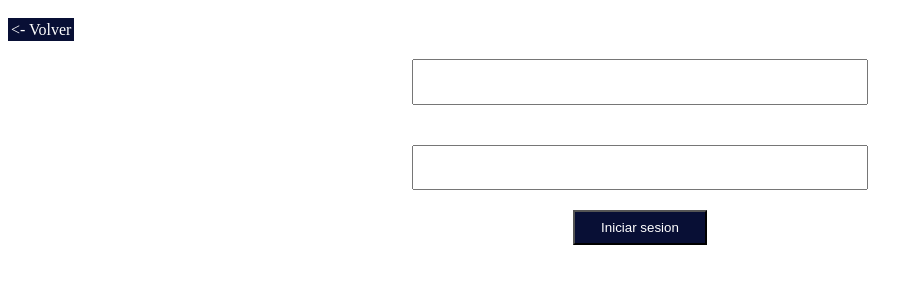
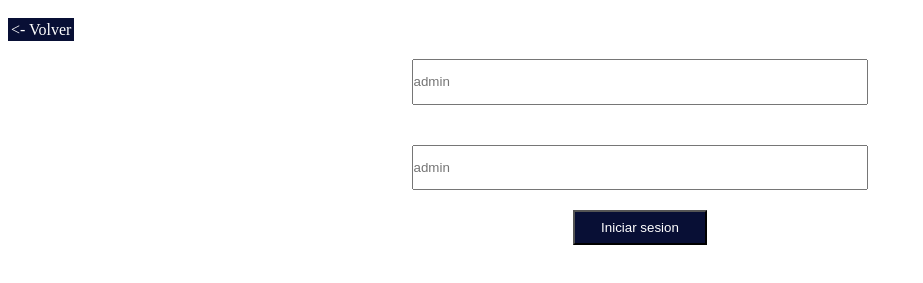
Before and after one commit to SMITH367/InvetaryGestion, a website: page frontend/login.html in a window 1280 px wide. Shown: the part 59-342 px from the top of the page, without its empty margins (0-923 px from the left). Drawn offline with Linux system fonts and the light colour scheme.

Commit message:
for test on deploy

```diff
--- a/frontend/login.html
+++ b/frontend/login.html
@@ -15,8 +15,8 @@
     <a href="./index.html" class="btn-back">
         <- Volver </a> <div class="container center form-login">
             <form action="">
-                <input type="text" name="" id="user">
-                <input type="password" name="" id="password">
+                <input type="text" name="" id="user" placeholder="admin">
+                <input type="password" name="" id="password" placeholder="admin">
                 <button class="loginBtn" id="login">Iniciar sesion</button>
                 <p id="errorLogin"></p>
 
```
